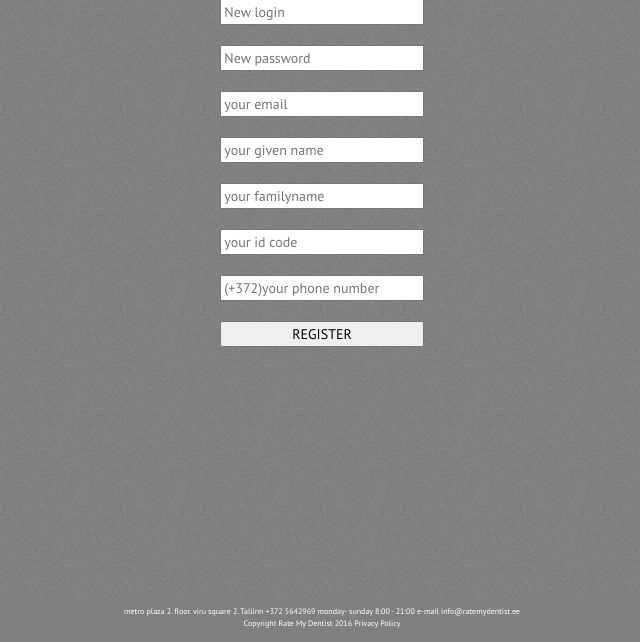
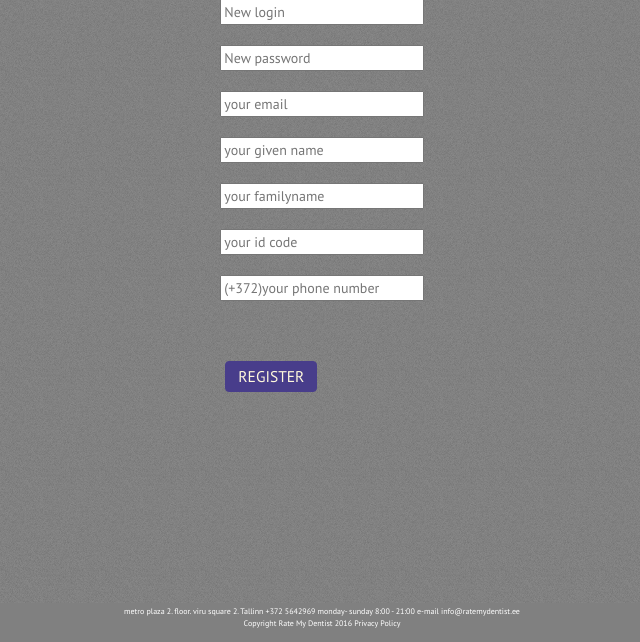
Before and after one commit to ratemydentist/ratemydentist.github.io, a PHP site: page /register.php in a window 1280 px wide. Shown: the part 158-800 px from the top of the page, without its empty margins (318-958 px from the left). Run offline with PHP 8.4, Linux system fonts and the light colour scheme.

Commit message:
add new css

```diff
--- a/login.php
+++ b/login.php
@@ -13,7 +13,7 @@
           <div id="main_login" style="color:black;margin:0 auto;width:50%;">
              <input type="text" id="username_input" placeholder="Login" style="width:100%;text-align:center;"><br><br>
              <input type="text" id="password_input" placeholder="Password" style="width:100%;text-align:center;"><br><br>
-             <input type="button" id="login" value="LOGIN" onclick="myFunction()" style="width:100%;text-align:center;"><br> <!-- JS does the login check-->
+             <input type="button" id="login" value="LOGIN" onclick="myFunction()" class="lookgood_1 bt_ss" ><br> <!-- JS does the login check-->
           </div>
        </div>
        <div class="col-md-4"></div>
--- a/register.php
+++ b/register.php
@@ -19,7 +19,7 @@
                 <input type="text" name="familyname_input" style="width:100%;" placeholder="your familyname"><br><br>
                 <input type="text" name="idcode_input" style="width:100%;" placeholder="your id code"><br><br>
                 <input type="text" name="phonenumber_input" style="width:100%;" placeholder="(+372)your phone number"><br><br>
-                <input type="submit" name="login" style="width:100%;" value="REGISTER">
+                <input type="submit" name="login" value="REGISTER" class="lookgood_1 bt_ss">
              </form>
           </div>
        </div>
```
